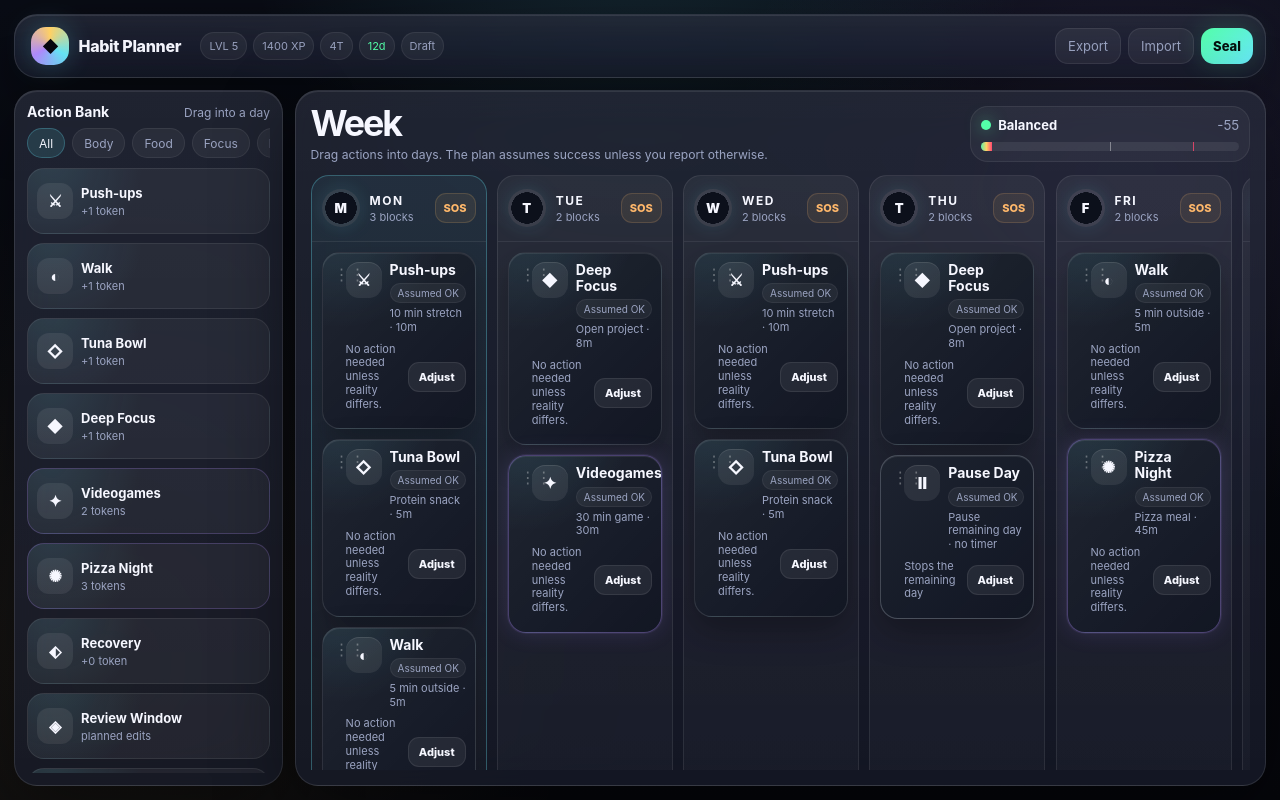
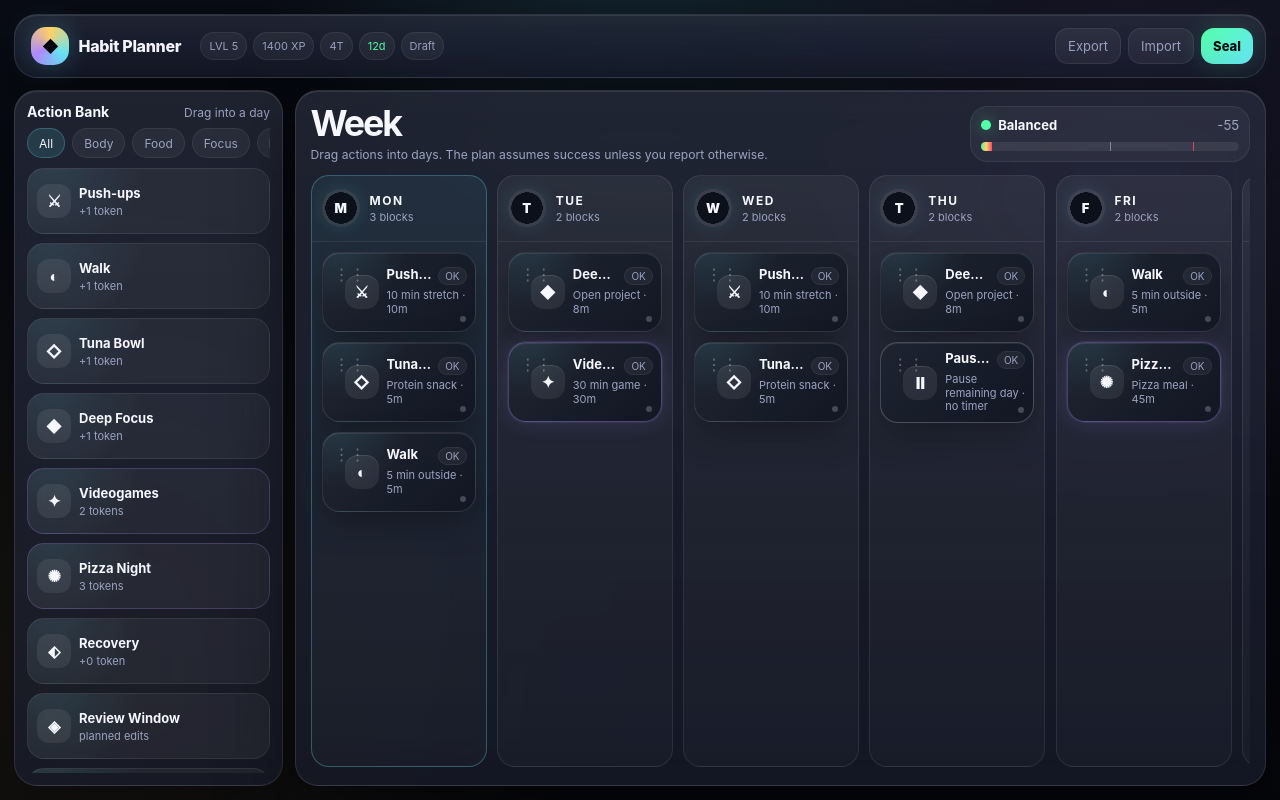
Before and after one commit to Agusteando/habits-planner, a React (Vite) app: page / in a window 1280 px wide. Both pictures are taken after a click on the button "Starter". Built offline with nearby package versions, Linux system fonts and the light colour scheme.

Commit message:
version 6

```diff
--- a/package.json
+++ b/package.json
@@ -1,7 +1,7 @@
 {
-  "name": "habit-planner-rpg-v7",
+  "name": "habit-planner-rpg-v8",
   "private": true,
-  "version": "0.7.0",
+  "version": "0.8.0",
   "type": "module",
   "scripts": {
     "dev": "vite --host 0.0.0.0",
--- a/src/components/BlockCard.tsx
+++ b/src/components/BlockCard.tsx
@@ -28,7 +28,7 @@ export function BlockCard({ block, task }: Props) {
             ? "Recovery"
             : task.kind === "review"
               ? reviewCountdown
-              : "Assumed OK";
+              : "OK";
 
   return (
     <article
@@ -36,7 +36,7 @@ export function BlockCard({ block, task }: Props) {
       data-drop-block={block.id}
       onClick={(event) => {
         event.stopPropagation();
-        setExpanded(true);
+        setExpanded((value) => !value);
       }}
     >
       <button
@@ -56,19 +56,6 @@ export function BlockCard({ block, task }: Props) {
           </div>
           <small>{tier.label} · {tier.minutes ? `${tier.minutes}m` : "no timer"}</small>
         </div>
-      </div>
-
-      <div className="block-quick">
-        <span>{task.kind === "review" ? "Planned edit window" : task.kind === "pause" ? "Stops the remaining day" : "No action needed unless reality differs."}</span>
-        <button
-          type="button"
-          onClick={(event) => {
-            event.stopPropagation();
-            setExpanded((value) => !value);
-          }}
-        >
-          {expanded ? "Close" : "Adjust"}
-        </button>
       </div>
 
       {expanded && (
--- a/src/components/DayColumn.tsx
+++ b/src/components/DayColumn.tsx
@@ -24,12 +24,6 @@ export function DayColumn({ day }: { day: DayKey }) {
           <strong>{shortDayLabel(day)}</strong>
           <small>{blocks.length ? `${blocks.length} blocks` : "drop actions"}</small>
         </div>
-        <button className="day-sos" onClick={(event) => {
-          event.stopPropagation();
-          dispatch({ type: "DOWNSHIFT_DAY", day });
-        }}>
-          SOS
-        </button>
       </header>
 
       <div className="day-stack">
--- a/src/styles.css
+++ b/src/styles.css
@@ -265,7 +265,7 @@ button:disabled { opacity: .42; cursor: not-allowed; }
   min-height: 66px;
   padding: 10px;
   display: grid;
-  grid-template-columns: 40px minmax(0, 1fr) auto;
+  grid-template-columns: 40px minmax(0, 1fr);
   gap: 8px;
   align-items: center;
   border-bottom: 1px solid rgba(255,255,255,.07);
@@ -294,16 +294,6 @@ button:disabled { opacity: .42; cursor: not-allowed; }
   color: var(--muted);
   font-size: 11px;
   white-space: nowrap;
-}
-.day-sos {
-  height: 30px;
-  padding: 0 8px;
-  border-radius: 11px;
-  color: var(--amber);
-  background: rgba(255,184,107,.08);
-  border: 1px solid rgba(255,184,107,.16);
-  font-size: 11px;
-  font-weight: 800;
 }
 .day-stack {
   min-height: 0;
@@ -334,10 +324,10 @@ button:disabled { opacity: .42; cursor: not-allowed; }
 
 .block-card {
   position: relative;
-  min-height: 106px;
+  min-height: 82px;
   padding: 10px;
   display: grid;
-  grid-template-rows: auto auto auto;
+  grid-template-rows: auto;
   gap: 8px;
   border-radius: 18px;
   border: 1px solid rgba(255,255,255,.11);
@@ -377,14 +367,14 @@ button:disabled { opacity: .42; cursor: not-allowed; }
 .block-main {
   min-width: 0;
   display: grid;
-  grid-template-columns: 36px minmax(0, 1fr);
+  grid-template-columns: 34px minmax(0, 1fr);
   gap: 8px;
-  align-items: start;
+  align-items: center;
   padding-left: 14px;
 }
 .block-icon {
-  width: 36px;
-  height: 36px;
+  width: 34px;
+  height: 34px;
   display: grid;
   place-items: center;
   border-radius: 13px;
@@ -399,13 +389,17 @@ button:disabled { opacity: .42; cursor: not-allowed; }
 }
 .block-title-row {
   display: grid;
-  grid-template-columns: minmax(0, 1fr);
-  gap: 5px;
+  grid-template-columns: minmax(0, 1fr) auto;
+  gap: 6px;
+  align-items: start;
 }
 .block-title-row strong {
   min-width: 0;
-  font-size: 14px;
+  font-size: 13px;
   line-height: 1.15;
+  white-space: nowrap;
+  overflow: hidden;
+  text-overflow: ellipsis;
 }
 .block-copy small {
   color: var(--muted);
@@ -415,7 +409,7 @@ button:disabled { opacity: .42; cursor: not-allowed; }
 .status-pill {
   width: max-content;
   max-width: 100%;
-  padding: 3px 7px;
+  padding: 2px 6px;
   border-radius: 999px;
   color: var(--muted);
   background: rgba(255,255,255,.055);
@@ -427,52 +421,37 @@ button:disabled { opacity: .42; cursor: not-allowed; }
 .status-pill.missed { color: var(--rose); }
 .status-pill.paused { color: var(--silver); }
 .status-pill.recoveryDue { color: var(--amber); }
-.block-quick {
-  display: grid;
-  grid-template-columns: minmax(0, 1fr) auto;
-  gap: 8px;
-  align-items: center;
-  padding-left: 14px;
+.block-card.expanded {
+  min-height: 122px;
+  border-color: rgba(103,232,249,.28);
+  box-shadow: 0 16px 42px rgba(0,0,0,.32), 0 0 24px rgba(103,232,249,.1), inset 0 1px 0 rgba(255,255,255,.08);
 }
 
-.block-quick span {
-  min-width: 0;
-  color: var(--muted);
-  font-size: 11px;
-  line-height: 1.25;
-}
-
-.block-quick button {
-  height: 30px;
-  padding: 0 10px;
-  border-radius: 11px;
-  background: rgba(255,255,255,.065);
-  border: 1px solid rgba(255,255,255,.08);
-  color: var(--text);
-  font-size: 11px;
-  font-weight: 780;
-}
-
-.block-card.expanded {
-  min-height: 150px;
-  border-color: rgba(103,232,249,.28);
-  box-shadow: 0 16px 42px rgba(0,0,0,.32), 0 0 24px rgba(103,232,249,.1), inset 0 1px 0 rgba(255,255,255,.08);
+.block-card:not(.expanded)::after {
+  content: "";
+  position: absolute;
+  right: 9px;
+  bottom: 9px;
+  width: 6px;
+  height: 6px;
+  border-radius: 999px;
+  background: rgba(255,255,255,.22);
 }
 
 .block-actions {
   display: grid;
   grid-template-columns: repeat(2, minmax(0, 1fr));
-  gap: 7px;
+  gap: 6px;
   padding-left: 14px;
 }
 .block-actions button {
-  min-height: 34px;
+  min-height: 30px;
   padding: 0 8px;
   border-radius: 12px;
   background: rgba(255,255,255,.062);
   border: 1px solid rgba(255,255,255,.075);
   color: var(--text);
-  font-size: 11px;
+  font-size: 10.5px;
   font-weight: 760;
   white-space: nowrap;
 }
@@ -533,7 +512,7 @@ button:disabled { opacity: .42; cursor: not-allowed; }
   min-height: 62px;
   padding: 9px;
   display: grid;
-  grid-template-columns: 36px minmax(0, 1fr);
+  grid-template-columns: 34px minmax(0, 1fr);
   gap: 8px;
   align-items: center;
   border-radius: 17px;
@@ -546,8 +525,8 @@ button:disabled { opacity: .42; cursor: not-allowed; }
 }
 .bank-card.reward { border-color: rgba(177,140,255,.24); }
 .bank-icon {
-  width: 36px;
-  height: 36px;
+  width: 34px;
+  height: 34px;
   display: grid;
   place-items: center;
   border-radius: 12px;
@@ -811,11 +790,11 @@ button:disabled { opacity: .42; cursor: not-allowed; }
     min-height: 100%;
   }
   .block-card {
-    min-height: 112px;
+    min-height: 86px;
   }
 
   .block-card.expanded {
-    min-height: 154px;
+    min-height: 126px;
   }
 }
 
@@ -873,12 +852,12 @@ button:disabled { opacity: .42; cursor: not-allowed; }
   }
 
   .block-card {
-    min-height: 102px;
-    padding: 9px;
+    min-height: 80px;
+    padding: 8px;
   }
 
   .block-card.expanded {
-    min-height: 148px;
+    min-height: 120px;
   }
 
   .block-actions button {
```
Also changed, not shown: 2 other files (tests, documents, lock files or other folders).
